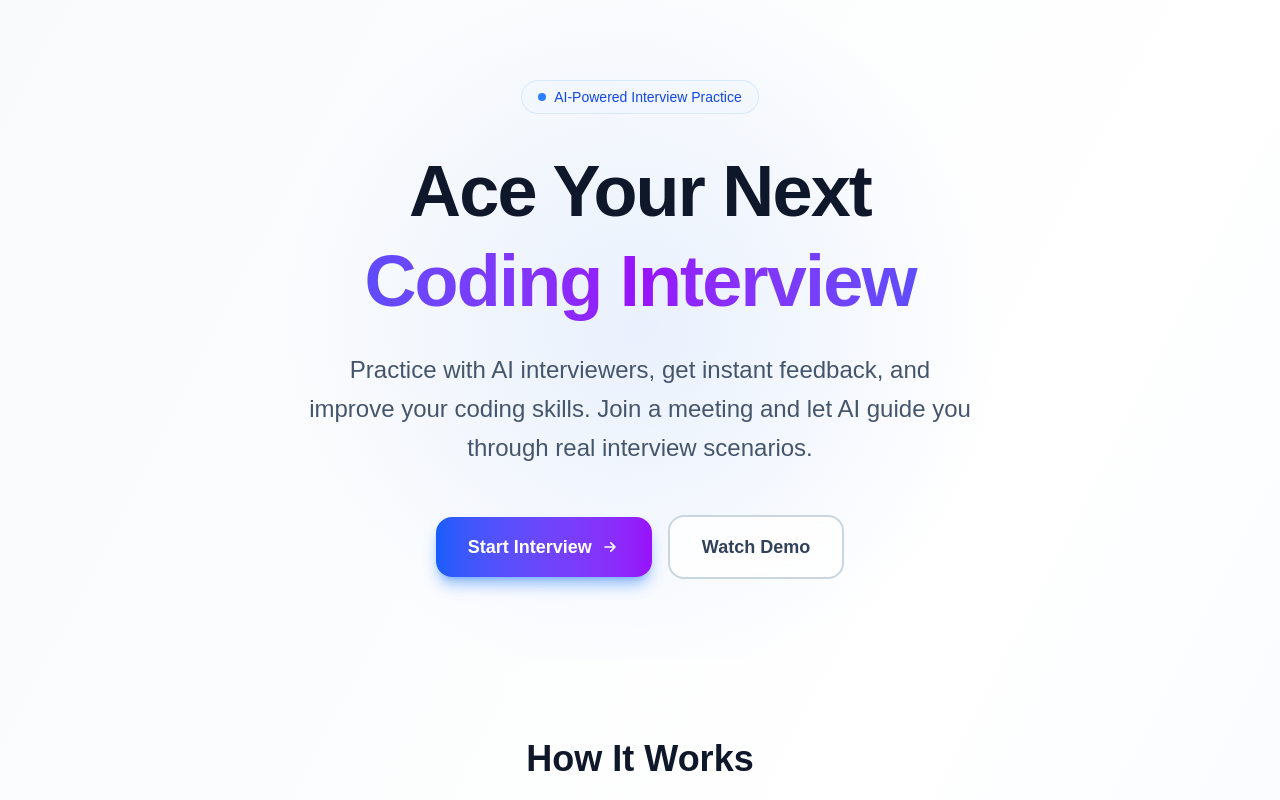
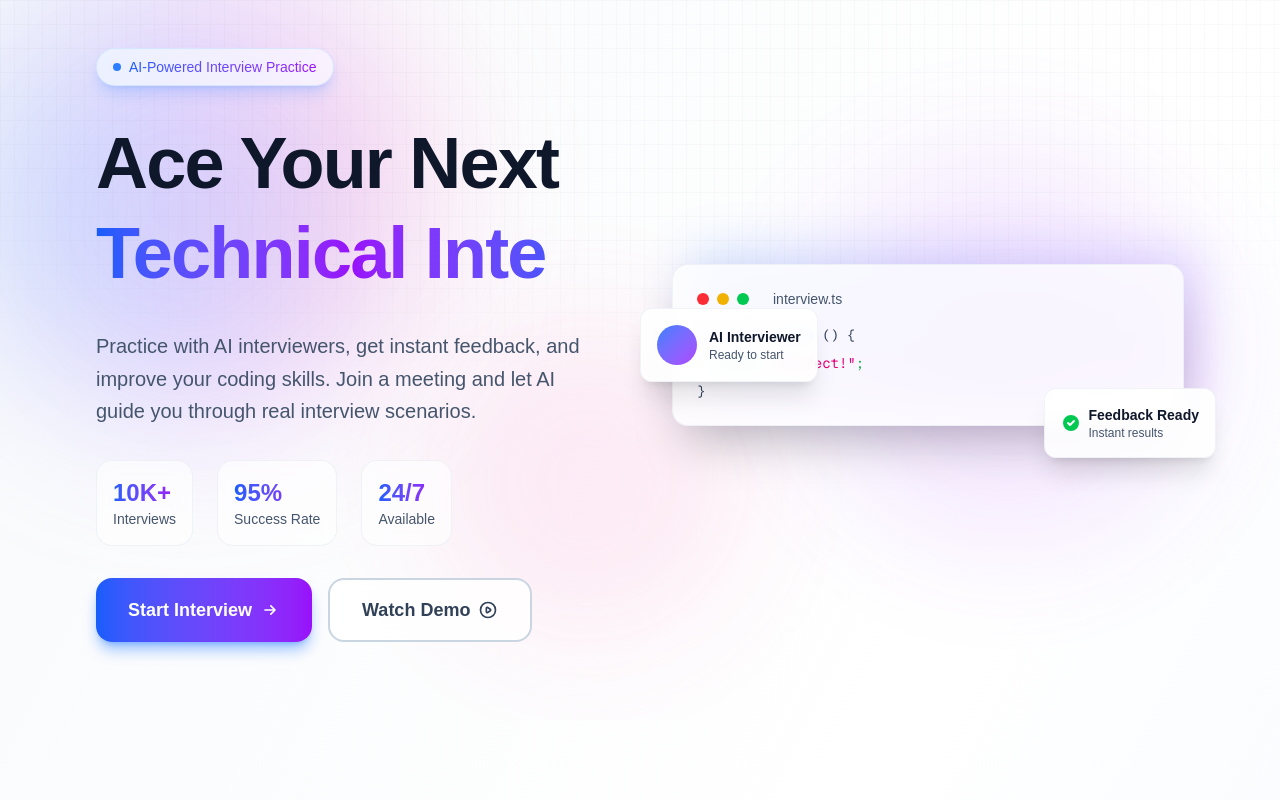
Before and after one commit to Pritika-Shukla/NovaAI, a Next.js app: page / in a window 1280 px wide. Shown: the top 800 px of the page. Built offline with nearby package versions, Linux system fonts and the light colour scheme.

Commit message:
fix:hero section

```diff
--- a/app/page.tsx
+++ b/app/page.tsx
@@ -1,39 +1,130 @@
+"use client";
+
+import { useState, useEffect } from "react";
+
 export default function Home() {
+  const [mousePosition, setMousePosition] = useState({ x: 0, y: 0 });
+  const [isHovered, setIsHovered] = useState(false);
+
+  useEffect(() => {
+    const handleMouseMove = (e: MouseEvent) => {
+      setMousePosition({ x: e.clientX, y: e.clientY });
+    };
+    window.addEventListener("mousemove", handleMouseMove);
+    return () => window.removeEventListener("mousemove", handleMouseMove);
+  }, []);
+
+  const [currentTextIndex, setCurrentTextIndex] = useState(0);
+  const [displayText, setDisplayText] = useState("");
+  const [isDeleting, setIsDeleting] = useState(false);
+
+  useEffect(() => {
+    const typingTexts = ["Coding Interview", "Technical Interview", "AI Interview"];
+    const currentText = typingTexts[currentTextIndex];
+    let timeout: NodeJS.Timeout;
+
+    if (!isDeleting && displayText.length < currentText.length) {
+      timeout = setTimeout(() => {
+        setDisplayText(currentText.substring(0, displayText.length + 1));
+      }, 100);
+    } else if (!isDeleting && displayText.length === currentText.length) {
+      timeout = setTimeout(() => setIsDeleting(true), 2000);
+    } else if (isDeleting && displayText.length > 0) {
+      timeout = setTimeout(() => {
+        setDisplayText(currentText.substring(0, displayText.length - 1));
+      }, 50);
+    } else if (isDeleting && displayText.length === 0) {
+      timeout = setTimeout(() => {
+        setIsDeleting(false);
+        setCurrentTextIndex((prev) => (prev + 1) % typingTexts.length);
+      }, 100);
+    }
+
+    return () => clearTimeout(timeout);
+  }, [displayText, isDeleting, currentTextIndex]);
+
   return (
     <div className="min-h-screen bg-gradient-to-br from-slate-50 via-white to-blue-50 dark:from-black dark:via-slate-950 dark:to-slate-900">
       {/* Hero Section */}
-      <section className="relative overflow-hidden px-6 py-20 sm:px-12 lg:px-24">
-        {/* Animated background gradient */}
-        <div className="absolute inset-0 bg-[radial-gradient(circle_at_50%_50%,rgba(59,130,246,0.1),transparent_50%)] dark:bg-[radial-gradient(circle_at_50%_50%,rgba(59,130,246,0.15),transparent_50%)]" />
+      <section
+        className="relative min-h-[90vh] overflow-hidden px-6 py-12 sm:px-12 lg:px-24"
+        onMouseEnter={() => setIsHovered(true)}
+        onMouseLeave={() => setIsHovered(false)}
+      >
+        {/* Interactive Animated Background */}
+        <div className="absolute inset-0">
+          {/* Dynamic gradient that follows mouse */}
+          <div
+            className="absolute h-96 w-96 rounded-full bg-gradient-to-r from-blue-400/30 via-purple-400/30 to-pink-400/30 blur-3xl transition-all duration-700 ease-out dark:from-blue-500/20 dark:via-purple-500/20 dark:to-pink-500/20"
+            style={{
+              left: `${mousePosition.x / 20}px`,
+              top: `${mousePosition.y / 20}px`,
+              transform: isHovered ? 'scale(1.2)' : 'scale(1)',
+            }}
+          />
 
-        <div className="relative mx-auto max-w-7xl">
-          <div className="mx-auto max-w-4xl text-center">
-            {/* Badge */}
-            <div className="mb-8 inline-flex items-center gap-2 rounded-full border border-blue-200/50 bg-blue-50/50 px-4 py-1.5 text-sm font-medium text-blue-700 dark:border-blue-800/50 dark:bg-blue-950/30 dark:text-blue-400">
+          {/* Floating orbs */}
+          <div className="absolute top-20 left-10 h-72 w-72 animate-pulse rounded-full bg-blue-400/20 blur-3xl" style={{ animationDuration: '4s' }} />
+          <div className="absolute top-40 right-20 h-96 w-96 animate-pulse rounded-full bg-purple-400/20 blur-3xl" style={{ animationDuration: '6s', animationDelay: '1s' }} />
+          <div className="absolute bottom-20 left-1/3 h-80 w-80 animate-pulse rounded-full bg-pink-400/15 blur-3xl" style={{ animationDuration: '5s', animationDelay: '2s' }} />
+
+          {/* Grid pattern */}
+          <div className="absolute inset-0 bg-[linear-gradient(to_right,#8080800a_1px,transparent_1px),linear-gradient(to_bottom,#8080800a_1px,transparent_1px)] bg-[size:14px_24px] [mask-image:radial-gradient(ellipse_80%_50%_at_50%_0%,#000_70%,transparent_110%)]" />
+        </div>
+
+        {/* Content */}
+        <div className="relative z-10 mx-auto max-w-7xl">
+          <div className="grid gap-12 lg:grid-cols-2 lg:items-center lg:gap-16">
+            {/* Left Column - Text Content */}
+            <div className="space-y-8">
+              {/* Badge with glow effect */}
+              <div className="inline-flex items-center gap-2 rounded-full border border-blue-200/50 bg-gradient-to-r from-blue-50/80 to-purple-50/80 px-4 py-2 text-sm font-medium text-blue-700 backdrop-blur-sm shadow-lg shadow-blue-500/20 transition-all duration-300 hover:scale-105 hover:shadow-xl hover:shadow-blue-500/30 dark:border-blue-800/50 dark:from-blue-950/30 dark:to-purple-950/30 dark:text-blue-400">
                 <span className="relative flex h-2 w-2">
                   <span className="absolute inline-flex h-full w-full animate-ping rounded-full bg-blue-400 opacity-75" />
                   <span className="relative inline-flex h-2 w-2 rounded-full bg-blue-500" />
                 </span>
+                <span className="bg-gradient-to-r from-blue-600 to-purple-600 bg-clip-text text-transparent">
                   AI-Powered Interview Practice
+                </span>
               </div>
 
-            {/* Main Headline */}
-            <h1 className="mb-6 text-5xl font-bold leading-tight tracking-tight text-slate-900 dark:text-white sm:text-6xl lg:text-7xl">
-              Ace Your Next
+              {/* Animated Headline */}
+              <h1 className="text-5xl font-bold leading-tight tracking-tight text-slate-900 dark:text-white sm:text-6xl lg:text-7xl">
+                <span className="block">Ace Your Next</span>
                 <span className="block bg-gradient-to-r from-blue-600 via-purple-600 to-blue-600 bg-clip-text text-transparent dark:from-blue-400 dark:via-purple-400 dark:to-blue-400">
-                Coding Interview
+                  {displayText}
+                  <span className="animate-pulse">|</span>
                 </span>
           </h1>
 
               {/* Subheadline */}
-            <p className="mx-auto mb-12 max-w-2xl text-xl leading-relaxed text-slate-600 dark:text-slate-300 sm:text-2xl">
+              <p className="text-lg leading-relaxed text-slate-600 dark:text-slate-300 sm:text-xl">
                 Practice with AI interviewers, get instant feedback, and improve your coding skills.
                 Join a meeting and let AI guide you through real interview scenarios.
               </p>
 
+              {/* Interactive Stats */}
+              <div className="flex gap-6">
+                {[
+                  { number: "10K+", label: "Interviews" },
+                  { number: "95%", label: "Success Rate" },
+                  { number: "24/7", label: "Available" },
+                ].map((stat, index) => (
+                  <div
+                    key={index}
+                    className="group cursor-pointer rounded-2xl border border-slate-200/50 bg-white/60 p-4 backdrop-blur-sm transition-all duration-300 hover:scale-110 hover:border-blue-300 hover:bg-white/80 hover:shadow-lg hover:shadow-blue-500/20 dark:border-slate-800/50 dark:bg-slate-900/60 dark:hover:border-blue-600"
+                  >
+                    <div className="text-2xl font-bold bg-gradient-to-r from-blue-600 to-purple-600 bg-clip-text text-transparent">
+                      {stat.number}
+                    </div>
+                    <div className="text-sm text-slate-600 dark:text-slate-400">{stat.label}</div>
+                  </div>
+                ))}
+              </div>
+
               {/* CTA Buttons */}
-            <div className="flex flex-col items-center justify-center gap-4 sm:flex-row">
-              <button className="group relative w-full overflow-hidden rounded-2xl bg-gradient-to-r from-blue-600 to-purple-600 px-8 py-4 text-lg font-semibold text-white shadow-lg shadow-blue-500/50 transition-all duration-300 hover:scale-105 hover:shadow-xl hover:shadow-blue-500/60 sm:w-auto">
+              <div className="flex flex-col gap-4 sm:flex-row">
+                <button className="group relative w-full overflow-hidden rounded-2xl bg-gradient-to-r from-blue-600 to-purple-600 px-8 py-4 text-lg font-semibold text-white shadow-lg shadow-blue-500/50 transition-all duration-300 hover:scale-105 hover:shadow-2xl hover:shadow-blue-500/60 sm:w-auto">
                   <span className="relative z-10 flex items-center justify-center gap-2">
                     Start Interview
                     <svg className="h-5 w-5 transition-transform group-hover:translate-x-1" fill="none" stroke="currentColor" viewBox="0 0 24 24">
@@ -41,10 +132,73 @@ export default function Home() {
                     </svg>
                   </span>
                   <div className="absolute inset-0 bg-gradient-to-r from-purple-600 to-blue-600 opacity-0 transition-opacity group-hover:opacity-100" />
+                  <div className="absolute inset-0 -z-10 bg-gradient-to-r from-blue-700 to-purple-700 opacity-0 blur-xl transition-opacity group-hover:opacity-50" />
                 </button>
-              <button className="w-full rounded-2xl border-2 border-slate-300 bg-white/80 px-8 py-4 text-lg font-semibold text-slate-700 backdrop-blur-sm transition-all duration-300 hover:border-slate-400 hover:bg-white dark:border-slate-700 dark:bg-slate-900/80 dark:text-slate-200 dark:hover:border-slate-600 dark:hover:bg-slate-900 sm:w-auto">
+                <button className="group w-full rounded-2xl border-2 border-slate-300 bg-white/80 px-8 py-4 text-lg font-semibold text-slate-700 backdrop-blur-sm transition-all duration-300 hover:scale-105 hover:border-blue-400 hover:bg-white hover:shadow-lg dark:border-slate-700 dark:bg-slate-900/80 dark:text-slate-200 dark:hover:border-blue-600 dark:hover:bg-slate-900 sm:w-auto">
+                  <span className="flex items-center justify-center gap-2">
                     Watch Demo
+                    <svg className="h-5 w-5 transition-transform group-hover:translate-x-1" fill="none" stroke="currentColor" viewBox="0 0 24 24">
+                      <path strokeLinecap="round" strokeLinejoin="round" strokeWidth={2} d="M14.752 11.168l-3.197-2.132A1 1 0 0010 9.87v4.263a1 1 0 001.555.832l3.197-2.132a1 1 0 000-1.664z" />
+                      <path strokeLinecap="round" strokeLinejoin="round" strokeWidth={2} d="M21 12a9 9 0 11-18 0 9 9 0 0118 0z" />
+                    </svg>
+                  </span>
                 </button>
+              </div>
+            </div>
+
+            {/* Right Column - Interactive Visual Elements */}
+            <div className="relative hidden lg:block">
+              {/* Floating Code Card */}
+              <div className="group relative">
+                <div className="absolute -right-4 -top-4 h-full w-full rounded-2xl bg-gradient-to-br from-blue-500 to-purple-500 opacity-20 blur-xl transition-all duration-500 group-hover:opacity-30 group-hover:blur-2xl" />
+                <div className="relative rounded-2xl border border-slate-200/50 bg-white/80 p-6 backdrop-blur-sm shadow-2xl transition-all duration-500 hover:scale-105 dark:border-slate-800/50 dark:bg-slate-900/80">
+                  <div className="mb-4 flex items-center gap-2">
+                    <div className="h-3 w-3 rounded-full bg-red-500" />
+                    <div className="h-3 w-3 rounded-full bg-yellow-500" />
+                    <div className="h-3 w-3 rounded-full bg-green-500" />
+                    <span className="ml-4 text-sm font-medium text-slate-600 dark:text-slate-400">interview.ts</span>
+                  </div>
+                  <div className="space-y-2 font-mono text-sm">
+                    <div className="flex items-center gap-2">
+                      <span className="text-purple-600 dark:text-purple-400">function</span>
+                      <span className="text-blue-600 dark:text-blue-400">solve</span>
+                      <span className="text-slate-700 dark:text-slate-300">()</span>
+                      <span className="text-slate-700 dark:text-slate-300">{`{`}</span>
+                    </div>
+                    <div className="ml-4 text-green-600 dark:text-green-400">
+                      return <span className="text-pink-600 dark:text-pink-400">&quot;Perfect!&quot;</span>;
+                    </div>
+                    <div className="text-slate-700 dark:text-slate-300">{`}`}</div>
+                  </div>
+                </div>
+              </div>
+
+              {/* Floating Interview Cards */}
+              <div className="absolute -left-8 top-1/2 -translate-y-1/2">
+                <div className="rounded-xl border border-slate-200/50 bg-white/90 p-4 shadow-xl backdrop-blur-sm transition-all duration-700 hover:scale-110 hover:rotate-3 dark:border-slate-800/50 dark:bg-slate-900/90">
+                  <div className="flex items-center gap-3">
+                    <div className="h-10 w-10 rounded-full bg-gradient-to-br from-blue-500 to-purple-500" />
+                    <div>
+                      <div className="text-sm font-semibold text-slate-900 dark:text-white">AI Interviewer</div>
+                      <div className="text-xs text-slate-600 dark:text-slate-400">Ready to start</div>
+                    </div>
+                  </div>
+                </div>
+              </div>
+
+              <div className="absolute -bottom-8 -right-8">
+                <div className="rounded-xl border border-slate-200/50 bg-white/90 p-4 shadow-xl backdrop-blur-sm transition-all duration-700 hover:scale-110 hover:-rotate-3 dark:border-slate-800/50 dark:bg-slate-900/90">
+                  <div className="flex items-center gap-2">
+                    <svg className="h-5 w-5 text-green-500" fill="currentColor" viewBox="0 0 20 20">
+                      <path fillRule="evenodd" d="M10 18a8 8 0 100-16 8 8 0 000 16zm3.707-9.293a1 1 0 00-1.414-1.414L9 10.586 7.707 9.293a1 1 0 00-1.414 1.414l2 2a1 1 0 001.414 0l4-4z" clipRule="evenodd" />
+                    </svg>
+                    <div>
+                      <div className="text-sm font-semibold text-slate-900 dark:text-white">Feedback Ready</div>
+                      <div className="text-xs text-slate-600 dark:text-slate-400">Instant results</div>
+                    </div>
+                  </div>
+                </div>
+              </div>
             </div>
           </div>
         </div>
```
Lines whose indentation alone changed are shown as unchanged.
